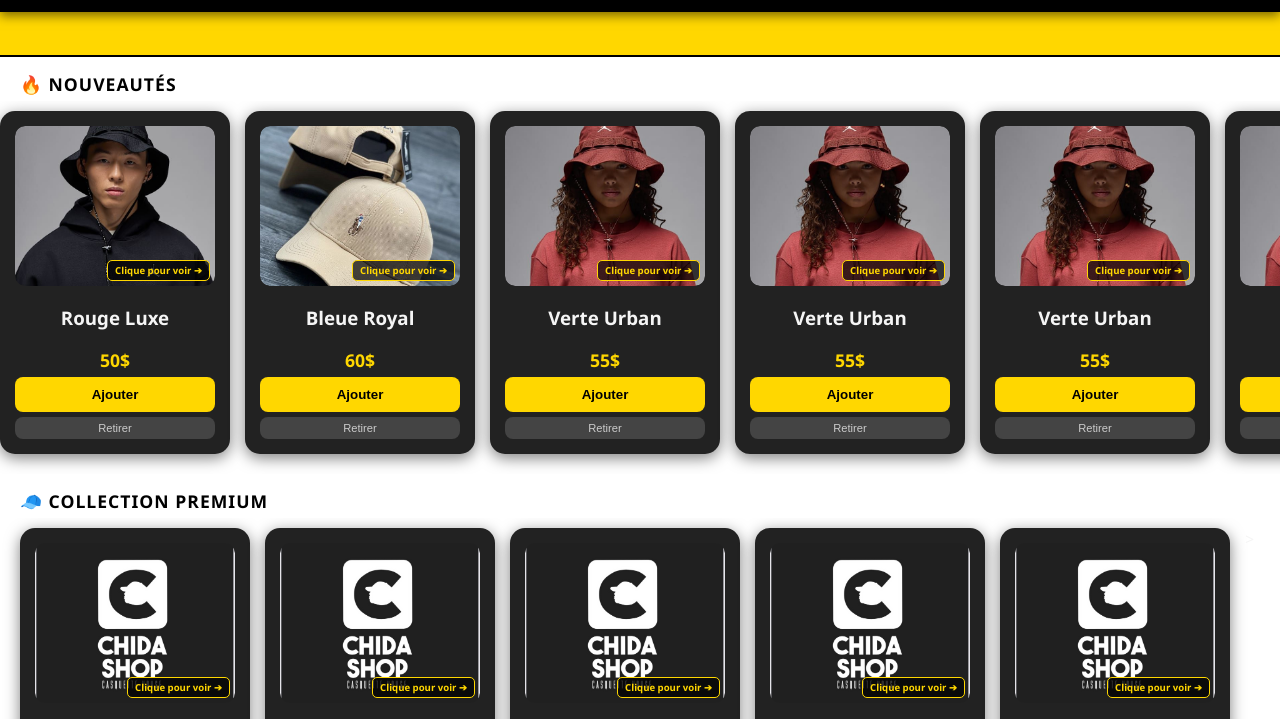
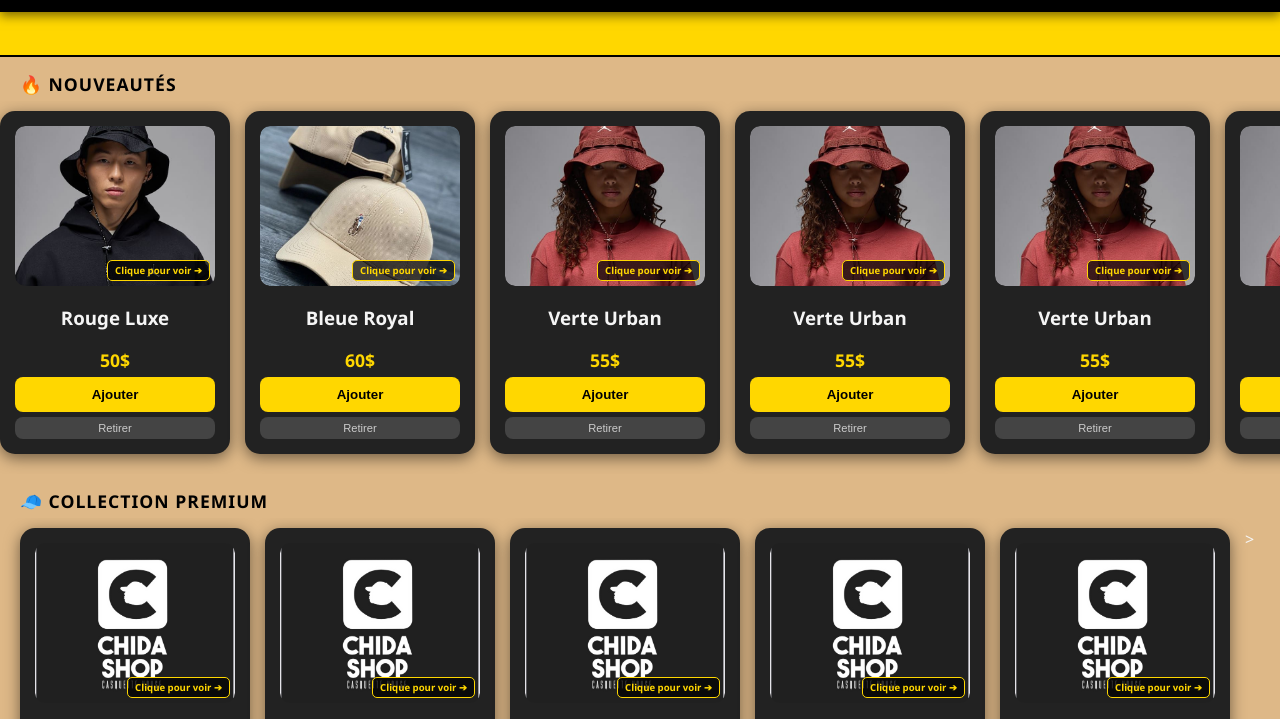
Before and after one commit to benjaminnkalambote1-jpg/projet-chida, a plain HTML site: page index.html in a window 1280 px wide. Shown: the part 65-784 px from the top of the page. Drawn offline with nearby package versions, Linux system fonts and the light colour scheme.

Commit message:
Add files via upload

```diff
--- a/index.html
+++ b/index.html
@@ -10,7 +10,7 @@
 
     <style>
         /* === STYLE GLOBAL === */
-        body { font-family: 'Segoe UI', sans-serif; background-color: #ffffff; color: #f5f5f5; margin: 0; padding: 0; overflow-x: hidden; }
+        body { font-family: 'Segoe UI', sans-serif; background-color: #DEB887; color: #f5f5f5; margin: 0; padding: 0; overflow-x: hidden; }
 
         header {
             background-color: #000;
```
